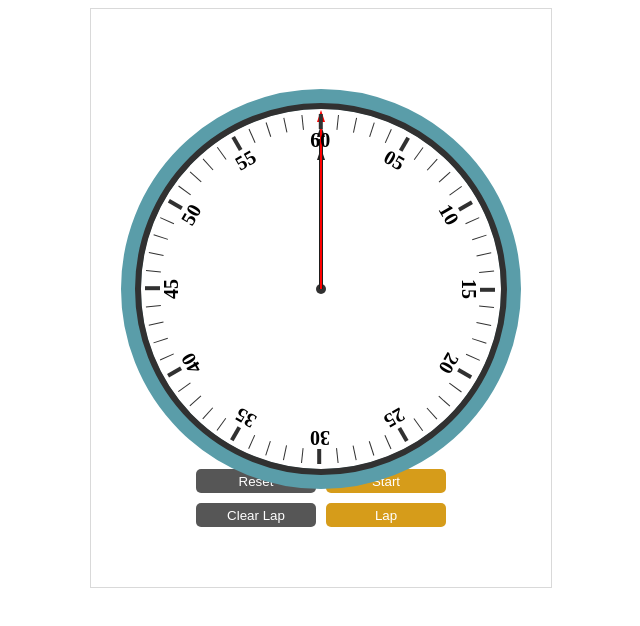
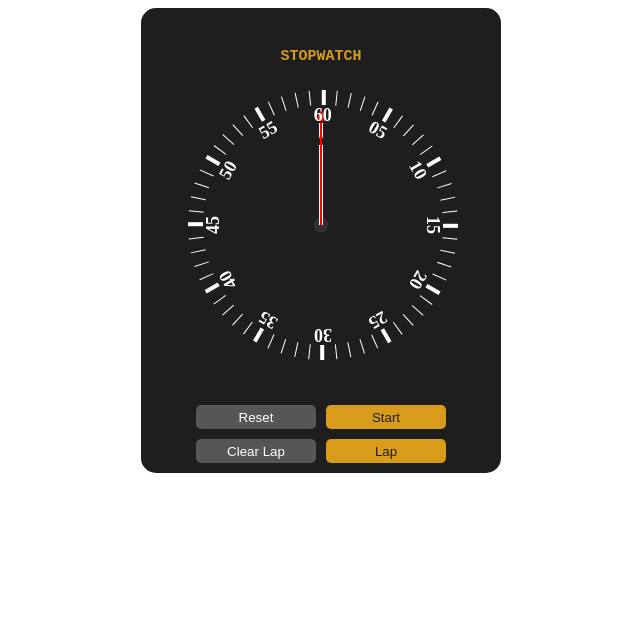
Before and after one commit to beasiteri/stopwatch, an Angular app: page / in a window 1280 px wide. Shown: the top 626 px of the page, without its empty margins (319-959 px from the left). Built offline with nearby package versions, Linux system fonts and the light colour scheme.

Commit message:
Style stopwatch background

```diff
--- a/src/app/stopwatch/stopwatch.component.html
+++ b/src/app/stopwatch/stopwatch.component.html
@@ -1,4 +1,5 @@
 <div class="stopwatch-container">
+  <h2>Stopwatch</h2>
   <div class="stopwatch-border">
     <div class="stopwatch-screen">
       <div class="stopwatch-center"></div>
@@ -7,7 +8,7 @@
       <div class="second-hand" [style.transform]="'rotate(' + calculateSecondHandAngle() + 'deg)'"></div>
       <div class="number" [ngClass]="{'divisible-by-five': +number % 5 === 0}"
         *ngFor="let number of numbers; let i = index"
-        [style.transform]="'rotate(' + (i * 6) + 'deg) translateY(' + (isMobile ? '-105px' : '-160px') + ')'">
+        [style.transform]="'rotate(' + (i * 6) + 'deg) translateY(-120px)'">
         <span [ngClass]="{'divisible-by-five': +number % 5 === 0}">{{ number }}</span>
       </div>
     </div>
--- a/src/app/stopwatch/stopwatch.component.scss
+++ b/src/app/stopwatch/stopwatch.component.scss
@@ -1,36 +1,52 @@
+:host {
+  align-items: center;
+  display: flex;
+  justify-content: center;
+}
+
 .stopwatch-container {
-  border: 1px solid #d9d9d9;
+  background-color: #1e1e1e;
+  border-radius: 15px;
   height: auto;
   max-width: 360px;
-  padding: 50px;
   position: relative;
   width: 100%;
 
+  h2 {
+    color: #D69C1A;
+    display: flex;
+    font-family: 'Courier New', Courier, monospace;
+    font-size: 15px;
+    justify-content: center;
+    margin: 40px 0;
+    text-transform: uppercase;
+  }
+
   .stopwatch-border {
     border-radius: 50%;
-    margin-top: 50px;
-    outline: 20px solid #5a9da9;
-    padding-bottom: 100%;
+    height: 300px;
     position: relative;
     width: 100%;
 
     .stopwatch-screen {
-      background-color: #fff;
+      background-color: #1e1e1e;
       border-radius: 50%;
-      height: 100%;
-      outline: 6px solid #313131;
+      height: 240px;
+      left: 50%;
       position: absolute;
-      width: 100%;
+      top: 40%;
+      transform: translate(-50%, -50%);
+      width: 240px;
 
       .stopwatch-center {
         background-color: #313131;
         border-radius: 50%;
-        height: 10px;
+        height: 15px;
         left: 50%;
         position: absolute;
         top: 50%;
         transform: translate(-50%, -50%);
-        width: 10px;
+        width: 15px;
       }
 
       /* ---------- Stopwatch hands ---------- */
@@ -38,7 +54,8 @@
       .minute-hand,
       .second-hand {
         position: absolute;
-        transform-origin: top;
+        transform-origin: center top;
+        ;
       }
 
       .hour-hand::after,
@@ -54,14 +71,14 @@
       }
 
       .hour-hand {
-        background-color: #1e1e1e;
-        height: 150px;
+        background-color: #fff;
+        height: 102px;
         left: calc(50% - 2px);
         top: 50%;
         width: 4px;
 
         &::after {
-          border-bottom: 12px solid #1e1e1e;
+          border-bottom: 12px solid #fff;
           height: 0;
           top: calc(100% + 2px);
           width: 0;
@@ -70,7 +87,7 @@
 
       .minute-hand {
         background-color: #1e1e1e;
-        height: 127px;
+        height: 78px;
         left: calc(50% - 1px);
         top: 50%;
         width: 2px;
@@ -85,7 +102,7 @@
 
       .second-hand {
         background-color: red;
-        height: 165px;
+        height: 102px;
         left: calc(50% - 1px);
         top: 50%;
         width: 2px;
@@ -106,7 +123,8 @@
 
       /* ---------- Numbers ---------- */
       .number {
-        font-size: 20px;
+        color: #fff;
+        font-size: 18px;
         font-weight: bold;
         left: 47%;
         position: absolute;
@@ -114,7 +132,7 @@
         transform-origin: top;
 
         &::before {
-          background-color: #313131;
+          background-color: #fff;
           bottom: 100%;
           content: '';
           height: 15px;
@@ -141,19 +159,19 @@
 
   /* ---------- Buttons ---------- */
   .stopwatch-buttons {
+    align-items: center;
     display: flex;
     flex-direction: column;
-    align-items: center;
   }
 
   button {
-    cursor: pointer;
-    width: 120px;
     border-radius: 5px;
+    border: none;
     color: white;
     cursor: pointer;
-    border: none;
+    cursor: pointer;
     height: 24px;
+    width: 120px;
   }
 
   .button-group {
@@ -168,6 +186,7 @@
 
   .start-stop-btn {
     background-color: #D69C1A;
+    color: #1e1e1e;
     margin-left: 10px;
   }
 
@@ -177,6 +196,7 @@
 
   .lap-btn {
     background-color: #D69C1A;
+    color: #1e1e1e;
     margin-left: 10px;
   }
 }
--- a/src/app/stopwatch/stopwatch.component.ts
+++ b/src/app/stopwatch/stopwatch.component.ts
@@ -1,4 +1,4 @@
-import { Component, HostBinding, OnInit } from '@angular/core';
+import { Component, OnInit } from '@angular/core';
 
 @Component({
   selector: 'app-stopwatch',
@@ -6,12 +6,8 @@
   styleUrls: ['./stopwatch.component.scss']
 })
 export class StopwatchComponent implements OnInit {
-  @HostBinding('style.display') display = 'flex';
-  @HostBinding('style.justify-content') justifyContent = 'center';
-
   time = 0;
   numbers: string[] = [];
-  isMobile: boolean = window.innerWidth <= 600;
   isRunning: boolean = false;
 
   ngOnInit(): void {
```
